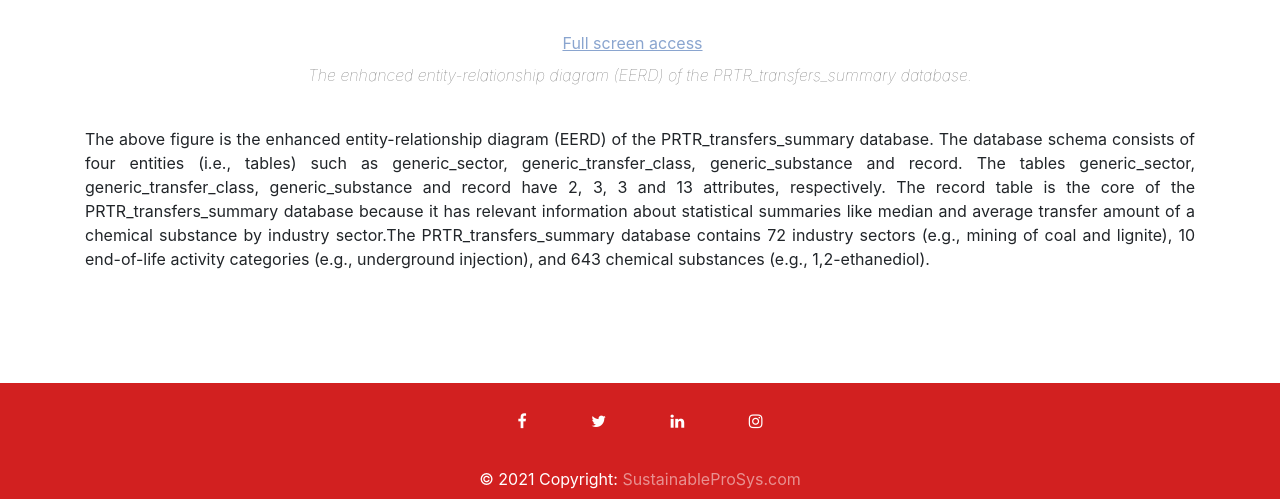
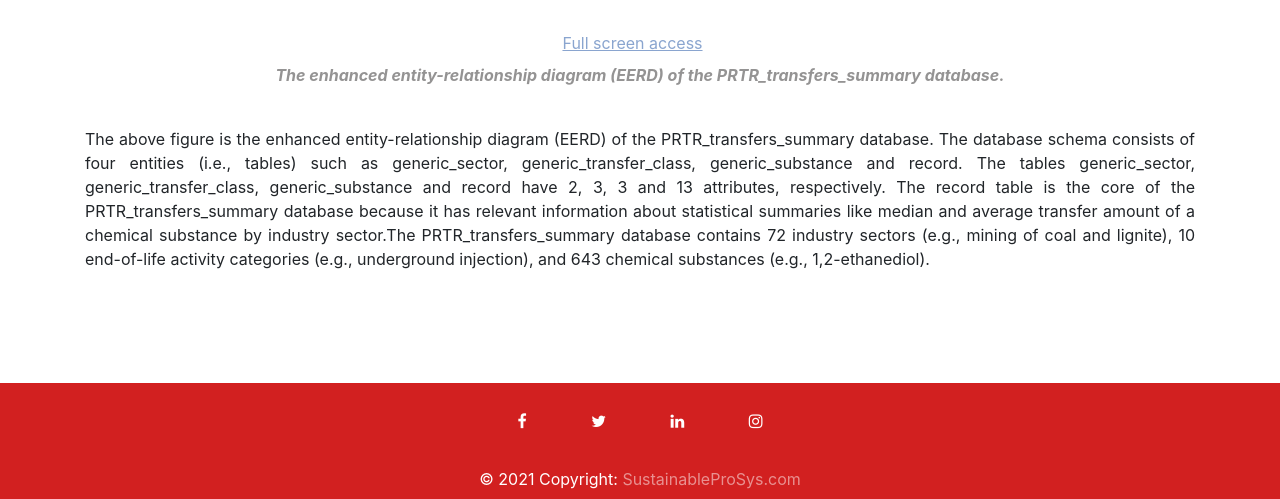
Before and after one commit to jodhernandezbe/PRTR_transfers_FastAPI, a FastAPI app: page /about/ in a window 1280 px wide. Shown: the part 1191-1690 px from the top of the page. Run offline with FastAPI, Linux system fonts and the light colour scheme; parts of the project's set-up code (start-up, migrations or seed data) failed here and were passed over; some libraries are stand-ins or nearby versions.

Commit message:
Version Dec 01, 2021

```diff
--- a/dashboard/bokeh_app.py
+++ b/dashboard/bokeh_app.py
@@ -126,5 +126,5 @@ if __name__ == '__main__':
 
     BK_SOCKETS, BK_PORT = get_sockets()
 
-    t = Thread(target=bk_worker, args=[BK_SOCKETS, BK_PORT], daemon=True)
+    t = Thread(target=bk_worker, args=[BK_SOCKETS, BK_PORT], daemon=False)
     t.start()
--- a/static/js/functions.js
+++ b/static/js/functions.js
@@ -20,7 +20,7 @@ function openFullscreen(id) {
 $(window).resize(function() {
     if ( document.URL.includes("") ){
         var height = $(window).height() - ($("#header").outerHeight(true) + $("#footer").outerHeight(true));
-        $("#main").css("height",height+"px");
+        $("#main").css("min-height",height+"px");
         $(".carousel-inner img").css("height",height+"px");
     }
 });
--- a/templates/about.html
+++ b/templates/about.html
@@ -24,7 +24,7 @@
                     <div class="col-auto pt-4 pb-2 pl-0 text-start">
                         <span onclick="openFullscreen('eerd');" class="text-fullscreen"><u>Full screen access</u></span>
                     </div>
-                    <figcaption style="font-weight: lighter; color: #757575; font-size: medium; font-style: italic;">
+                    <figcaption style="font-weight: lighter; color: #949393; font-size: medium; font-style: italic; font-weight: bold;">
                         The enhanced entity-relationship diagram (EERD) of the PRTR_transfers_summary database.
                     </figcaption>
                 </figure>
```
Also changed, not shown: 1 other file.
